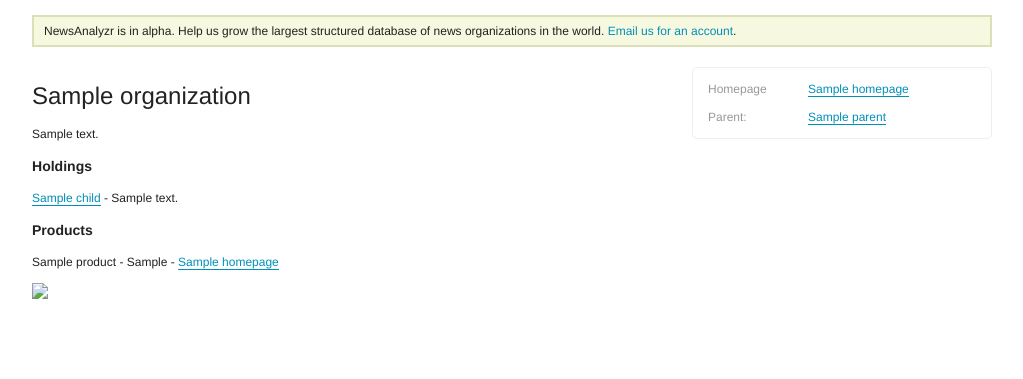
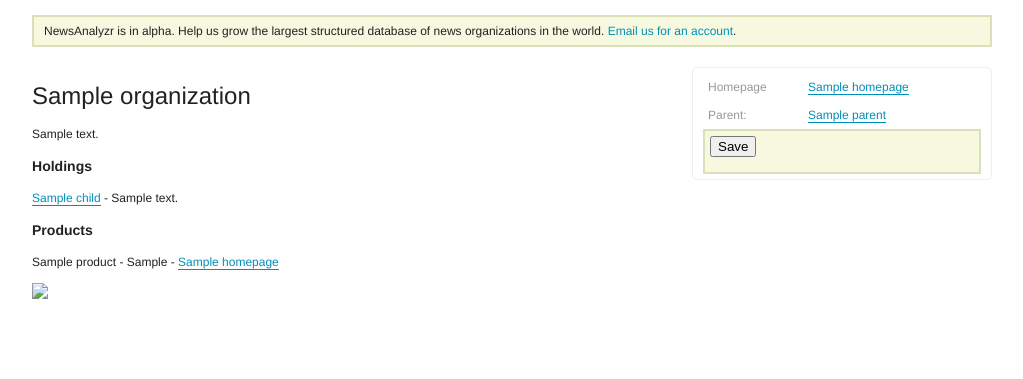
Before and after one commit to danielbachhuber/News-Analyzr, a Django app: template templates/organizations/organization_detailed.html in a window 1280 px wide. Shown: the part 58-437 px from the top of the page, without its empty margins (128-1151 px from the left). Run offline with Django 3.2, Linux system fonts and the light colour scheme; tables that the repository leaves empty hold one stand-in row (values such as "Sample post"); the template is opened without the code that fills it: values that come from a table or form of the project are taken from there, most other values are stand-ins (such as "Sample title", 1, 10 or a date in 2020); parts of the project's set-up code (start-up, migrations or seed data) failed here and were passed over; some libraries are stand-ins or nearby versions.

Commit message:
First pass on editing form on single organization view

```diff
--- /dev/null
+++ b/apps/organizations/forms.py
@@ -0,0 +1,9 @@
+from django import forms
+
+from apps.organizations.models import *
+
+class OrganizationBasicInfoForm(forms.ModelForm):
+
+    class Meta:
+        model = Organization
+        fields = ['homepage']
--- a/apps/organizations/urls.py
+++ b/apps/organizations/urls.py
@@ -5,7 +5,7 @@ from models import Organization
 urlpatterns = patterns('',
 
     # Edit an organization
-    url(r'^(?P<slug>[-\w]+)/edit/$', 'apps.organizations.views.organization_edit', name='organization_edit'),
+    #url(r'^(?P<slug>[-\w]+)/edit/$', 'apps.organizations.views.organization_edit', name='organization_edit'),
     # Detailed organization
     url(r'^(?P<slug>[-\w]+)/$', 'apps.organizations.views.organization_detailed', name='organization_detailed'),
     # All organizations listing
--- a/media/css/style.css
+++ b/media/css/style.css
@@ -69,6 +69,11 @@ a {
     margin-bottom: 10px;
 }
 
+form.edit {
+    background-color: #F6F9E0;
+    border: 2px solid #DBE0B9;
+}
+
 /**
  * Header
  */
@@ -108,6 +113,7 @@ a {
 
 .sidebar ul {
     padding:0;
+    margin:0;
 }
 
 .sidebar ul li {
@@ -115,9 +121,11 @@ a {
     margin-bottom: 10px;
 }
 
-.sidebar .widget ul {
-    margin-left: 15px;
-    margin-right: 15px;
+.sidebar .widget {
+    padding-top: 10px;
+    padding-left: 15px;
+    padding-right: 15px;
+    padding-bottom: 10px;
 }
 
 .sidebar .widget#info_box {
@@ -136,6 +144,11 @@ a {
 .sidebar .widget#info_box span {
     margin-left: 100px;
     display: block;
+}
+
+.sidebar form {
+    margin: -5px;
+    padding: 5px;
 }
 
 /**
--- a/templates/organizations/organization_detailed.html
+++ b/templates/organizations/organization_detailed.html
@@ -56,6 +56,14 @@
 			{% if forloop.first %}<li class="parents"><label class="left">Parent{{ organization.parents.count|pluralize }}:</label>{% endif %}<span><a href="{{ parent.get_absolute_url }}">{{ parent.name }}</a>{% if not forloop.last %}, {% else %}</span></li>{% endif %}
 			{% endfor %}
 		</ul>
+		{% if basic_info_form %}
+		<form class="edit" action="" method="POST">
+			<ul>
+			{{ basic_info_form.as_ul }}
+			<li><input type="submit" value="Save" /></li>
+			</ul>
+		</form>
+		{% endif %}
 	</div>
 
 </div>
```
Also changed, not shown: apps/organizations/views.py (+12 -1 lines).
